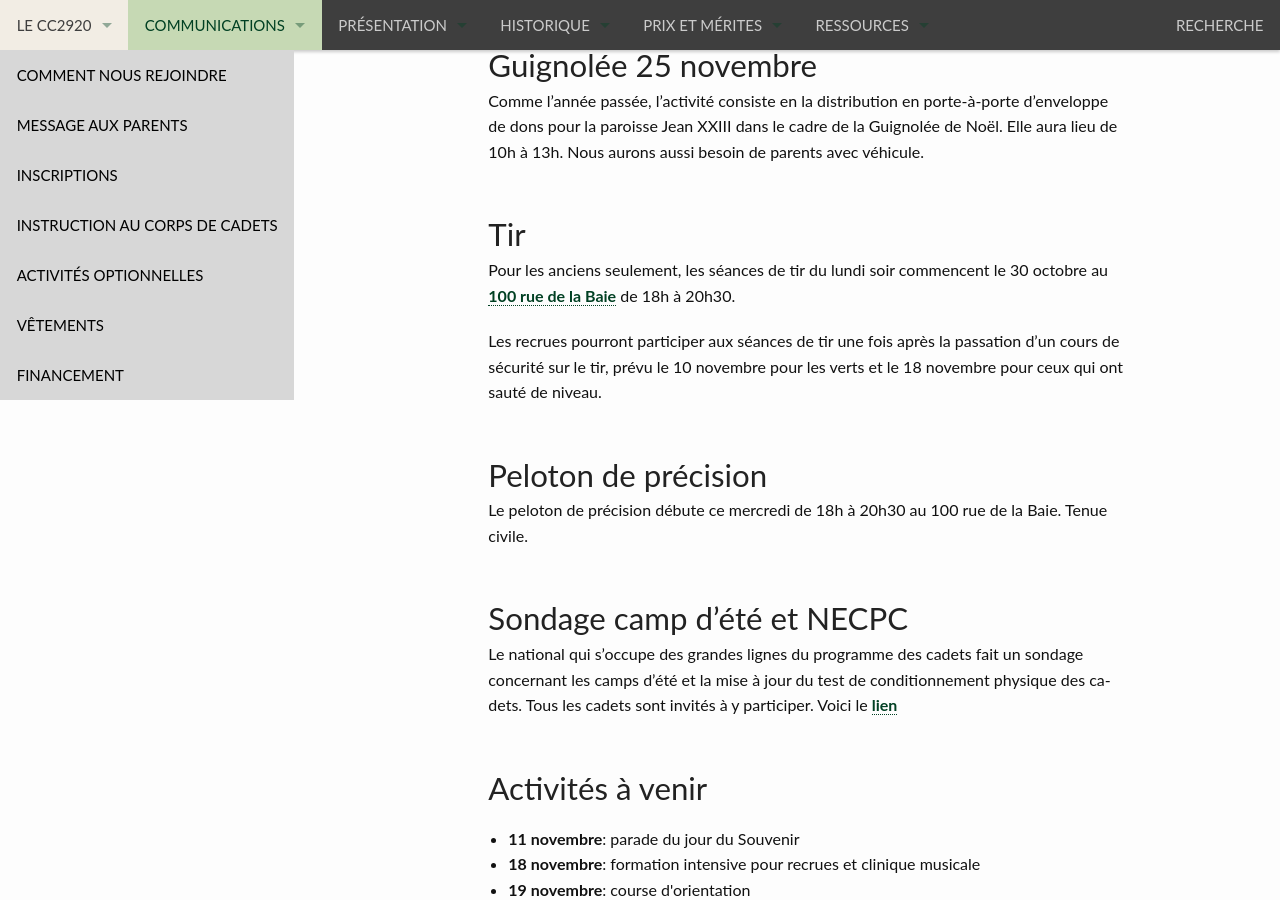
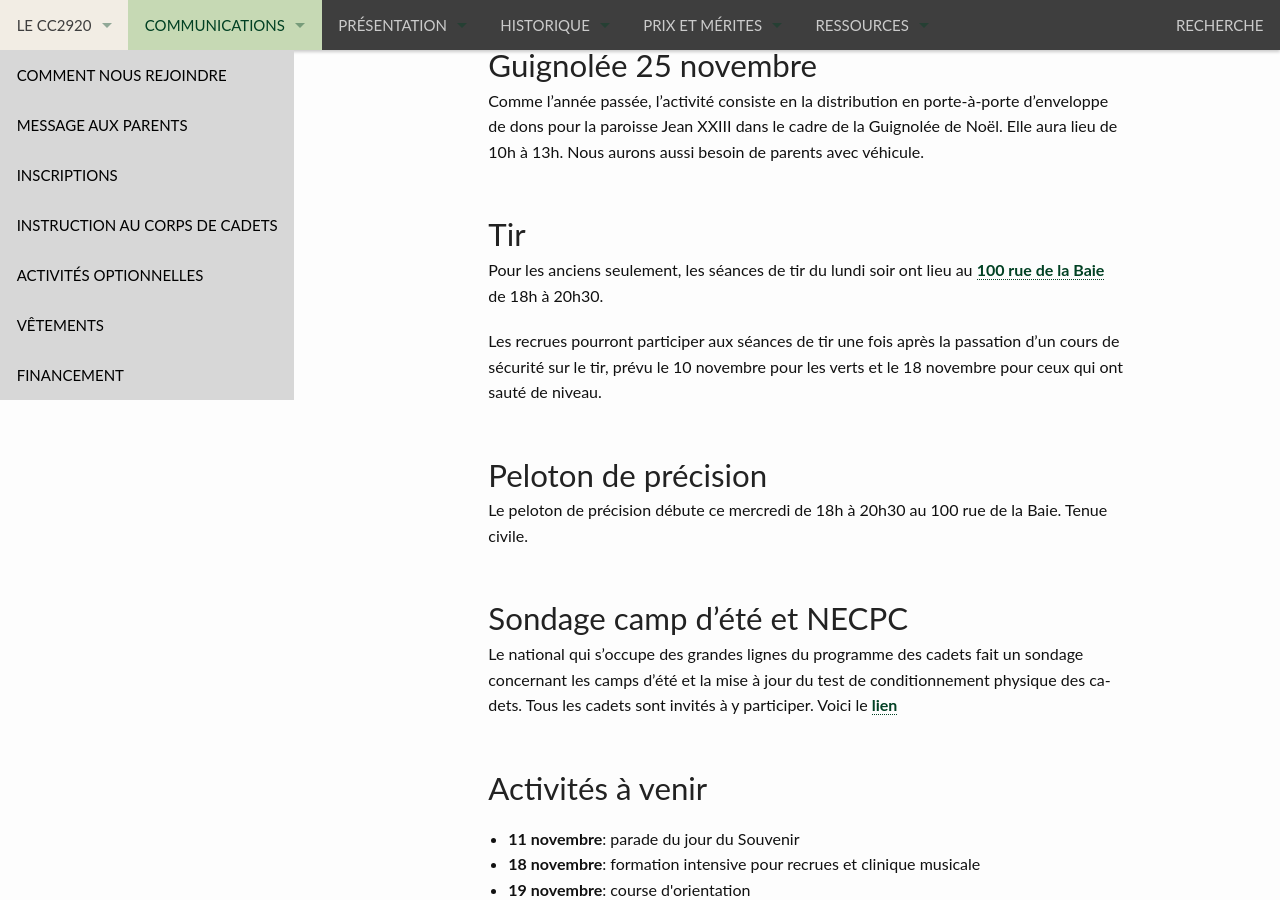
Before and after one commit to CC2920/web, a Jekyll site: the page built from _communications/messages.md, in a window 1280 px wide and 900 px high, scrolled down 1444 px. Built offline with Jekyll 4.4.1, drawn with Linux system fonts in a browser that asks for light colours.

Commit message:
Update messages.md

```diff
--- a/_communications/messages.md
+++ b/_communications/messages.md
@@ -49,7 +49,7 @@ Comme l'année passée, l'activité consiste en la distribution en porte-à-port
 
 ## Tir
 
-Pour les anciens seulement, les séances de tir du lundi soir commencent le 30 octobre au [100 rue de la Baie](/information/comment-nous-rejoindre/) de 18h à 20h30.
+Pour les anciens seulement, les séances de tir du lundi soir ont lieu au [100 rue de la Baie](/information/comment-nous-rejoindre/) de 18h à 20h30.
 
 Les recrues pourront participer aux séances de tir une fois après la passation d'un cours de sécurité sur le tir, prévu le 10 novembre pour les verts et le 18 novembre pour ceux qui ont sauté de niveau.
 
```
